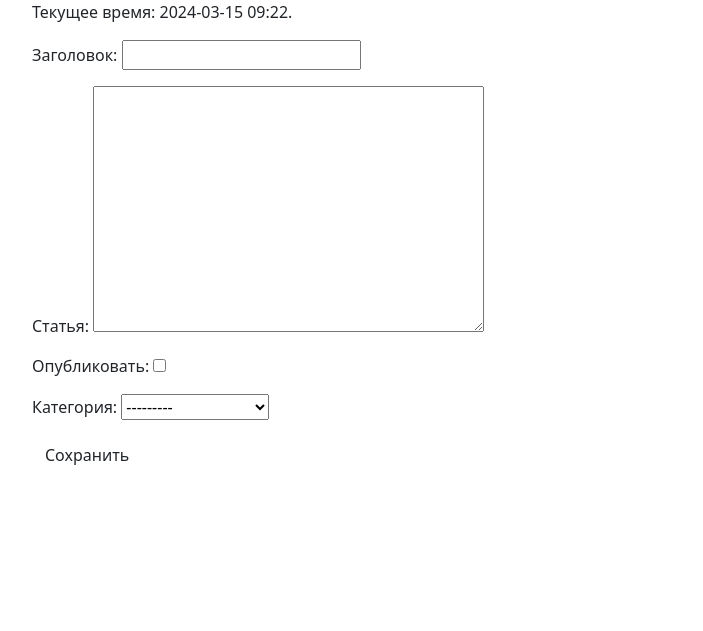
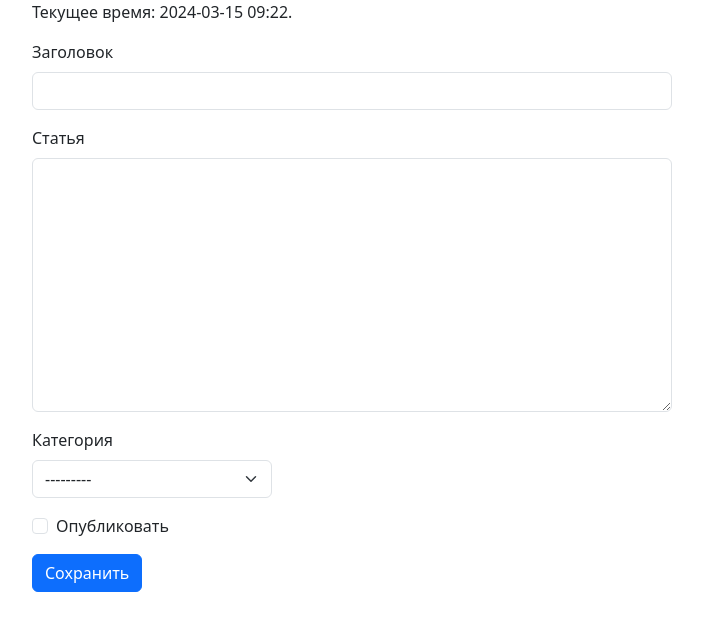
Before and after one commit to Ross8390/sport_news, a Django app: template sport_news/templates/sport_news/add_article.html in a window 1280 px wide. Shown: the part 56-687 px from the top of the page, without its empty margins (50-753 px from the left). Run offline with Django 5.2, Linux system fonts and the light colour scheme; tables that the repository leaves empty hold one stand-in row (values such as "Sample post"); the template is opened without the code that fills it: values that come from a table or form of the project are taken from there, most other values are stand-ins (such as "Sample title", 1, 10 or a date in 2020); some libraries are stand-ins or nearby versions.

Commit message:
change add.html

```diff
--- a/sport_news/forms.py
+++ b/sport_news/forms.py
@@ -9,7 +9,21 @@
 
 
 class NewsForm(forms.Form):
-    title = forms.CharField(label='Заголовок')
-    content = forms.CharField(label='Статья', widget=forms.Textarea)
-    is_published = forms.BooleanField(label='Опубликовать')
-    category = NameModelChoiceField(label='Категория', queryset=Category.objects.order_by('id'))
+    title = forms.CharField(
+        label='Заголовок',
+        widget=forms.TextInput(attrs={'class': "form-control", 'style': 'width: 40rem'})
+        )
+    content = forms.CharField(
+        label='Статья',
+        widget=forms.Textarea(attrs={'class': "form-control", 'style': 'width: 40rem'})
+        )
+    is_published = forms.BooleanField(
+        label='Опубликовать',
+        required=False,
+        widget=forms.CheckboxInput(attrs={'class': "form-check-input"})
+        )
+    category = NameModelChoiceField(
+        label='Категория',
+        queryset=Category.objects.order_by('id'),
+        widget=forms.Select(attrs={'select class': "form-select", 'style': 'width: 15rem'})
+        )
--- a/sport_news/templates/sport_news/add_article.html
+++ b/sport_news/templates/sport_news/add_article.html
@@ -2,8 +2,23 @@
 {% load poll_extras %}
 {% block news %}
 <form method="POST" class="post-form">
-{% csrf_token %}
-{{ form.as_p }}
-<button type="submit" class="save btn btn-default">Сохранить</button>
+    {% csrf_token %}
+    <div class="mb-3">
+        <label for="{{form.title.id_for_label}}" class="form-label">Заголовок</label>
+        {{form.title}}
+    </div>
+    <div class="mb-3">
+        <label for="{{form.content.id_for_label}}" class="form-label">Статья</label>
+        {{form.content}}
+    </div>
+    <div class="mb-3">
+        <label for="{{form.category.id_for_label}}" class="form-label">Категория</label>
+        {{form.category}}
+    </div>
+    <div class="mb-3 form-check">
+        {{form.is_published}}
+        <label class="form-check-label" for="{{form.is_published.id_for_label}}">Опубликовать</label>
+    </div>
+    <button type="submit" class="btn btn-primary">Сохранить</button>
 </form>
 {% endblock %}
```
Also changed, not shown: sport_news/views.py (+7 -7 lines).
